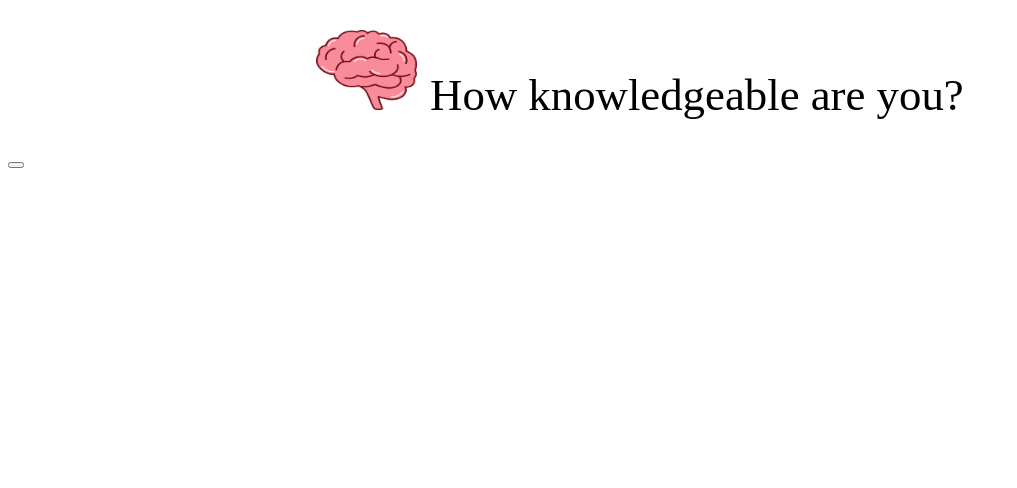
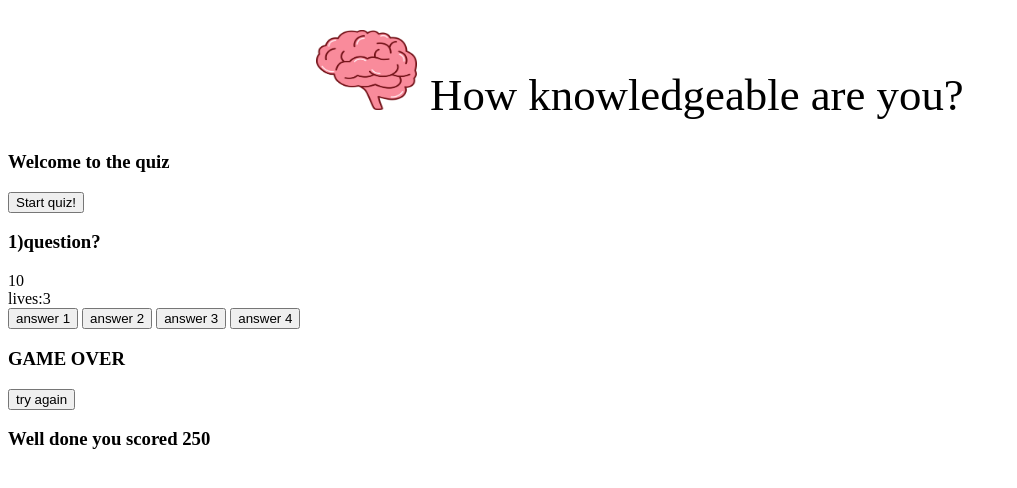
Before and after one commit to isabellaobrien/quiz, a plain HTML site: page index.html in a window 1280 px wide. Shown: the whole page, without its empty margins (0-1017 px from the left). Drawn offline with Linux system fonts and the light colour scheme; a web font is replaced by a local one.

Commit message:
add basic structure of all quiz pages

```diff
--- a/index.html
+++ b/index.html
@@ -8,20 +8,50 @@
     <link rel="stylesheet" href="assets/css/style.css">
 </head>
 <body>
+    <!-- heading -->
     <h1 id="heading">
         <img id="logo" src="assets/images/brain-logo.png" alt="logo">How knowledgeable are you?
     </h1>
-
-    <div class="game-area">
+    <!-- starting page -->
+    <div class="game-area" class='hide'>
         <div id="intro">
-
+            <h3>Welcome to the quiz</h3>
         </div>
-        <button class="btn" id="start-btn">
-
+        <button class="btn" id="start-button" aria-label="click this button to start the quiz">
+            Start quiz!
         </button>
 
     </div>
+    <!-- quiz page -->
 
+    <!-- question -->
+    <div class="question-section" class='hide'>
+        <div>
+            <h3 id="question"><span id="question-number">1)</span>question?</h3>
+            <div id="timer">
+                10
+            </div>
+            <div id="life-count">lives:<span>3</span></div>
+    </div>
+
+    <!-- answer -->
+    <div class="answer-section" class='hide'>
+            <button class="answer-button" id="answer 1">answer 1</button>
+            <button class="answer-button" id="answer 2">answer 2</button>
+            <button class="answer-button" id="answer 3">answer 3</button>
+            <button class="answer-button" id="answer 4">answer 4</button>
+    </div>
+
+    <!-- game over page -->
+    <div class="gameover-section" class='hide'>
+        <h3 id="game-over">GAME OVER</h3>
+        <button class="btn" id="try-again-button">try again</button>
+    </div>
+
+    <!-- finishing page -->
+    <div class="finishing-section" class='hide'>
+        <h3 id="congratulations">Well done you scored <span id="score">250</span></h3>
+    </div>
 
     <script src="assets/js/script.js"></script>
 </body>
```
Also changed, not shown: assets/css/style.css (line endings or trailing spaces).
